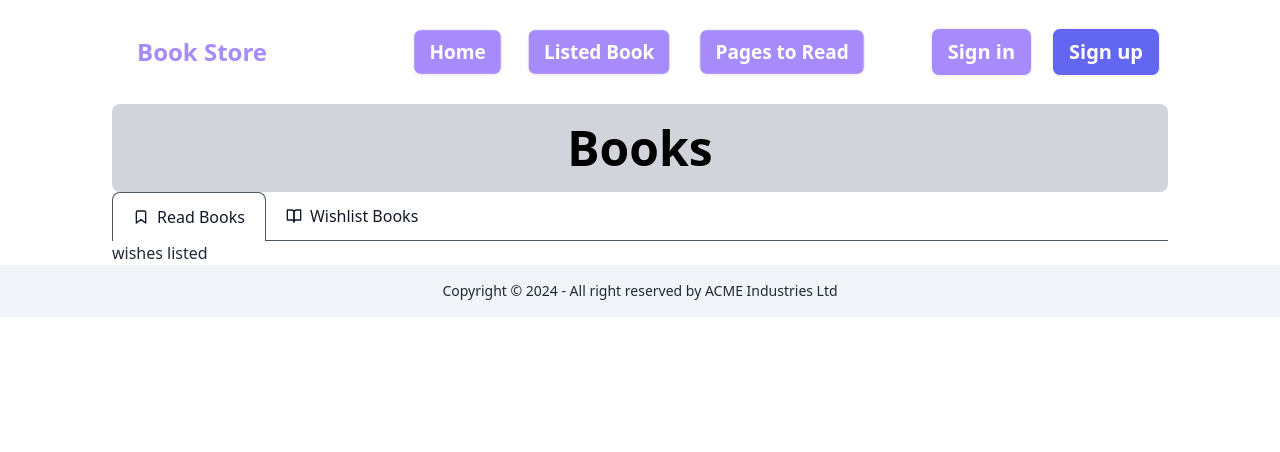
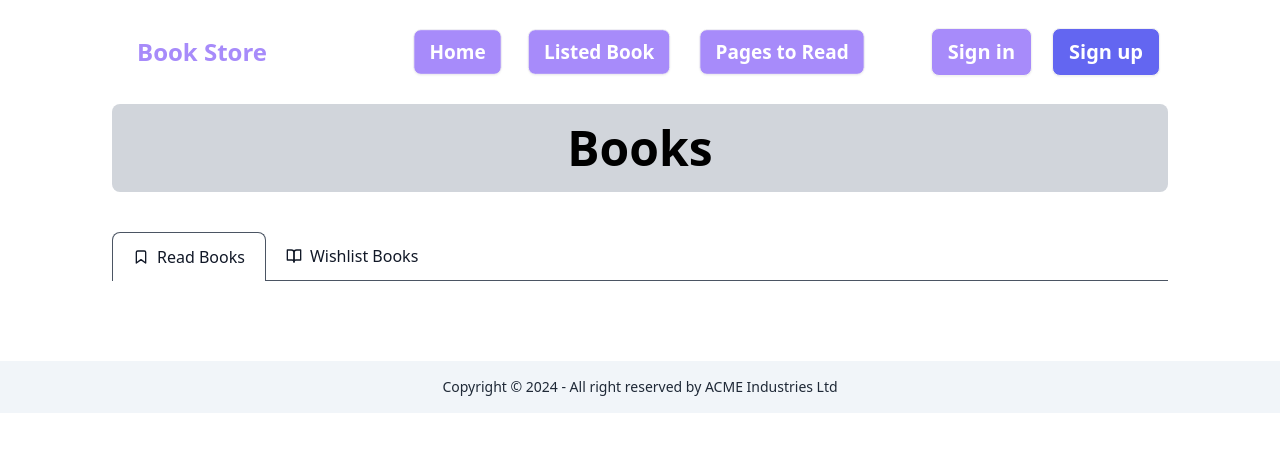
Before and after one commit to haqueashraful/book-store-ha, a React (Vite) app: page /listedbook/wishlist in a window 1280 px wide. Shown: the top 452 px of the page. Built offline with nearby package versions, Linux system fonts and the light colour scheme.

Commit message:
read list added

```diff
--- a/src/Component/Context.jsx
+++ b/src/Component/Context.jsx
@@ -1,14 +1,10 @@
 import  { createContext, useState } from 'react';
 
-// Create the context
 const MyContext = createContext();
 
 const Context = ({ children }) => {
     const [books, setBooks]=useState([])
-//   const [value, setValue] = useState('Initial value');
-
   return (
-    // Provide the context value to the children
     <MyContext.Provider value={{ books, setBooks }}>
       {children}
     </MyContext.Provider>
--- a/src/pages/ListedBooks.jsx
+++ b/src/pages/ListedBooks.jsx
@@ -9,9 +9,9 @@ const ListedBooks = () => {
       <div className=" w-full p-5 bg-gray-300 rounded-lg">
         <h1 className=" text-black font-bold text-5xl text-center">Books</h1>
       </div>
-      <div className="flex items-center justify-center w-full  overflow-x-auto overflow-y-hidden sm:justify-center flex-nowrap  text-gray-800">
+      <div className="flex items-center justify-center my-10 w-full  overflow-x-auto overflow-y-hidden sm:justify-center flex-nowrap  text-gray-800">
         <Link
-        to='/listedbook'
+          to="/listedbook"
           onClick={() => setTabIndex(0)}
           rel="noopener noreferrer"
           href="#"
@@ -34,7 +34,7 @@ const ListedBooks = () => {
           <span>Read Books</span>
         </Link>
         <Link
-        to="wishlist"
+          to="wishlist"
           onClick={() => setTabIndex(1)}
           rel="noopener noreferrer"
           href="#"
@@ -59,7 +59,9 @@ const ListedBooks = () => {
         </Link>
       </div>
 
-      <Outlet/>
+      <div className="my-10">
+        <Outlet />
+      </div>
     </div>
   );
 };
--- a/src/pages/ReadList.jsx
+++ b/src/pages/ReadList.jsx
@@ -1,8 +1,13 @@
+import ListedCard from "../Component/ListedCard";
+import { getItem } from "../Utils/shared";
 
 const ReadList = () => {
+    const books = getItem("readed")
     return (
-        <div>
-            <h1>read listed</h1>
+        <div className=" grid gap-5">
+            {
+                books.map(book =>   <ListedCard key={book.bookid} book={book}/>)
+              }
         </div>
     );
 };
--- a/src/pages/WishList.jsx
+++ b/src/pages/WishList.jsx
@@ -6,8 +6,7 @@ const WishList = () => {
     const books = getItem('wishes')
     console.log(books)
     return (
-        <div>
-                <h1>wishes listed</h1>
+        <div className=" grid gap-5"pro>
               {
                 books.map(book =>   <ListedCard key={book.bookid} book={book}/>)
               }
```
